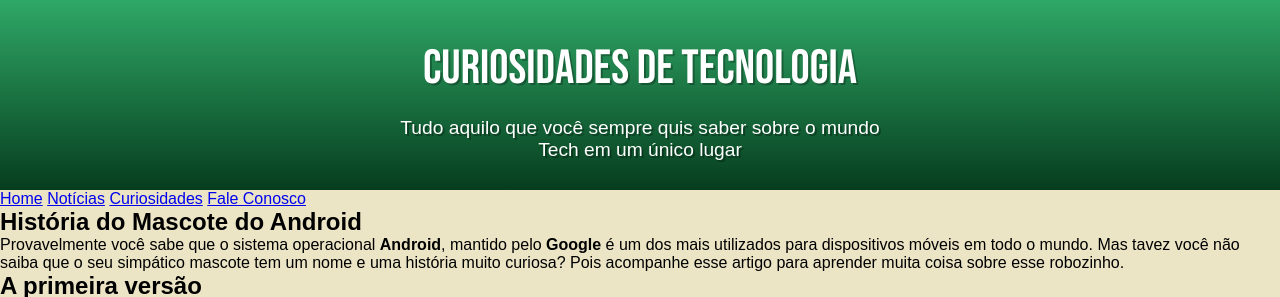
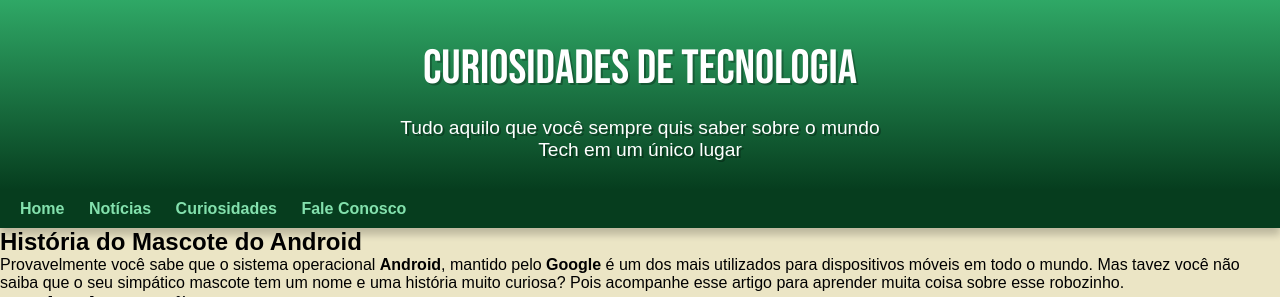
Before and after one commit to Samueldnz/Samueldnz.github.io, a plain HTML site: page blogPage/android.html in a window 1280 px wide. Shown: the top 297 px of the page. Drawn offline with Linux system fonts and the light colour scheme.

Commit message:
Nav Style

```diff
--- a/blogPage/css/style.css
+++ b/blogPage/css/style.css
@@ -60,3 +60,24 @@ header > p{
     color: white;
     text-shadow: 2px 2px 0px rgba(0, 0, 0, 0.315);
 }
+
+nav{
+    background-color: var(--cor5);
+    padding: 10px;
+    min-width: 320px;
+    box-shadow: 0px 7px 7px rgba(0, 0, 0, 0.192);
+}
+
+nav > a{
+    color: var(--cor1);
+    padding: 10px;
+    border-radius: 5px;
+    text-decoration: none;
+    font-weight: bold;
+    transition-duration: .5s;
+}
+
+nav > a:hover{
+    background-color: var(--cor3);
+    color: var(--cor5);
+}
```
